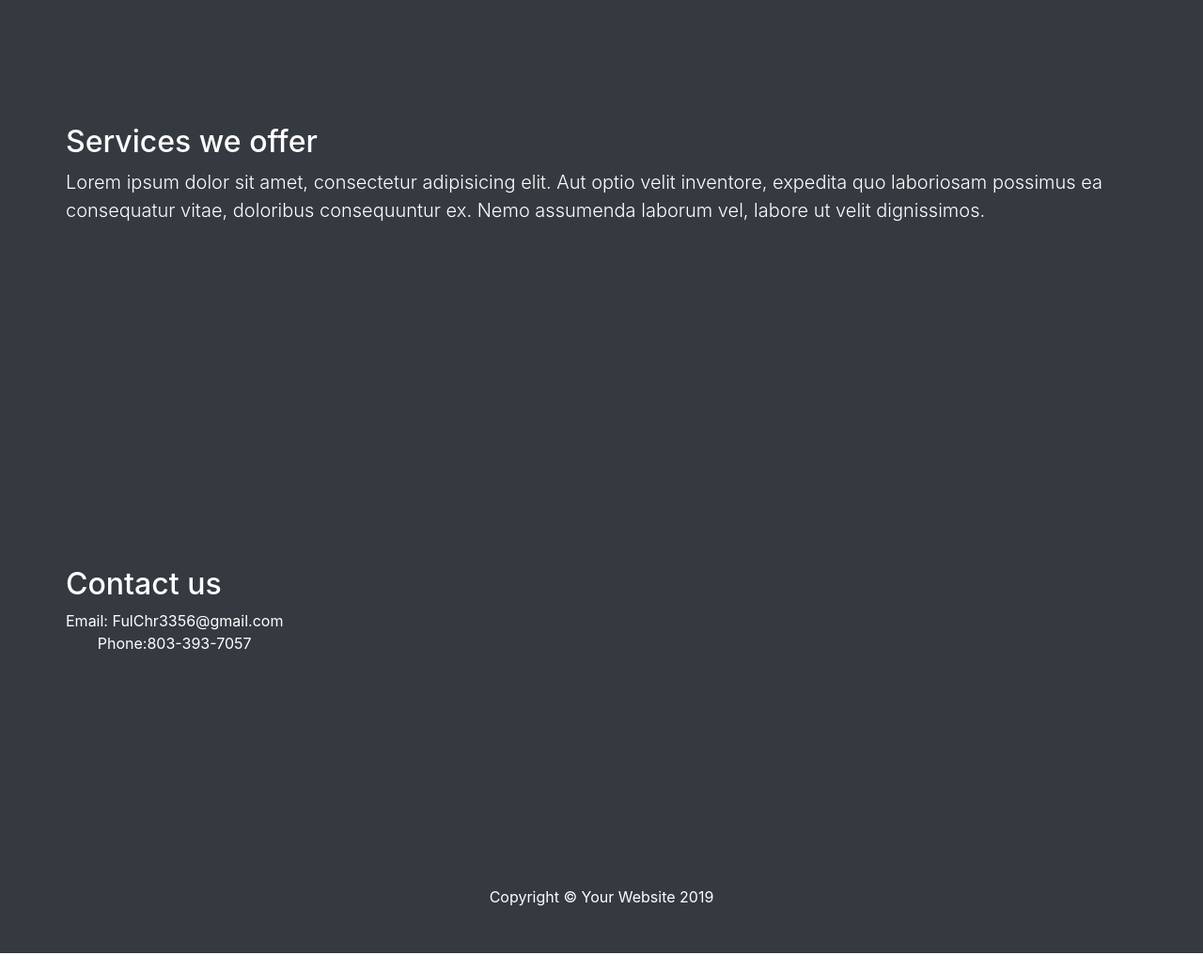
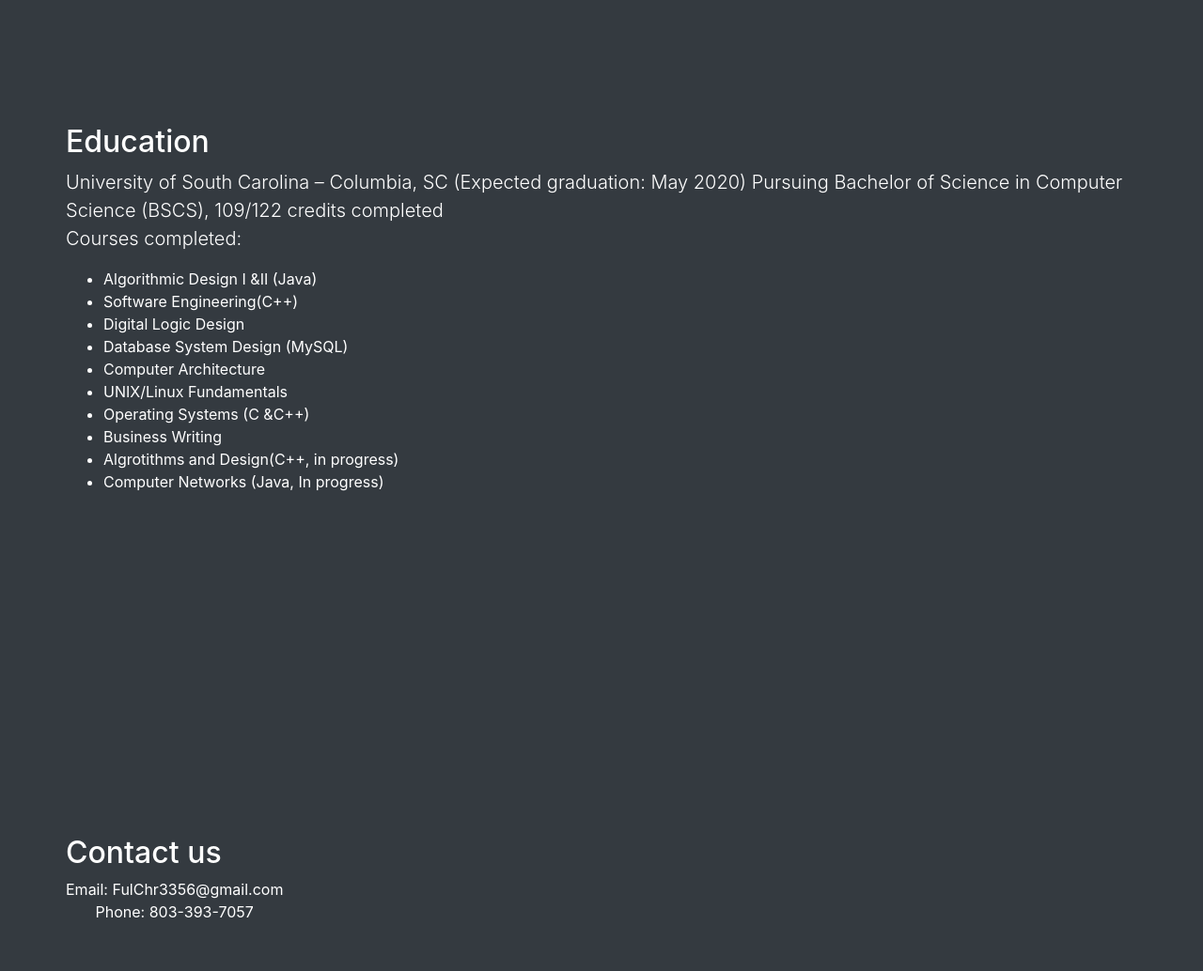
Before and after one commit to FulChr3356/github.io, a website with bundled scripts: page index.html in a window 1280 px wide. Shown: the part 1060-2094 px from the top of the page at 94% size. Built offline with nearby package versions, Linux system fonts and the light colour scheme.

Commit message:
education

```diff
--- a/index.html
+++ b/index.html
@@ -23,7 +23,7 @@
   <!-- Navigation -->
   <nav class="navbar navbar-expand-lg navbar-dark bg-dark fixed-top" id="mainNav">
     <div class="container">
-      <a class="navbar-brand js-scroll-trigger" href="#page-top"> Bootstrap</a>
+      <a class="navbar-brand js-scroll-trigger" href="#page-top"> Back to top</a>
       <button class="navbar-toggler" type="button" data-toggle="collapse" data-target="#navbarResponsive" aria-controls="navbarResponsive" aria-expanded="false" aria-label="Toggle navigation">
         <span class="navbar-toggler-icon"></span>
       </button>
@@ -73,8 +73,21 @@
     <div class="container">
       <div class="row">
         <div class="bg-dark text-white">
-          <h2>Services we offer</h2>
-          <p class="lead">Lorem ipsum dolor sit amet, consectetur adipisicing elit. Aut optio velit inventore, expedita quo laboriosam possimus ea consequatur vitae, doloribus consequuntur ex. Nemo assumenda laborum vel, labore ut velit dignissimos.</p>
+          <h2>Education</h2>
+          <p class="lead">University of South Carolina – Columbia, SC (Expected graduation: May 2020)
+              Pursuing Bachelor of Science in Computer Science (BSCS), 109/122 credits completed<br> Courses completed:  </p>
+            <ul>
+              <li>Algorithmic Design I &amp;II (Java)</li>
+              <li>Software Engineering(C++)</li>
+              <li>Digital Logic Design</li>
+              <li>Database System Design (MySQL)</li>
+              <li>Computer Architecture</li>
+              <li>UNIX/Linux Fundamentals</li>
+              <li>Operating Systems (C &amp;C++)</li>
+              <li>Business Writing</li>
+              <li>Algrotithms and Design(C++, in progress)</li>
+              <li>Computer Networks (Java, In progress)</li>
+              </ul>
         </div>
       </div>
     </div>
@@ -85,7 +98,7 @@
       <div class="row">
         <div class="py-5 bg-dark text-white" >
           <h2>Contact us</h2>
-          <p class="m-0 text-center text-white">    Email: FulChr3356@gmail.com <br> Phone:803-393-7057 </p>
+          <p class="m-0 text-center text-white"> Email: FulChr3356@gmail.com <br>Phone: 803-393-7057 </p>
         </div>
       </div>
     </div>
@@ -94,7 +107,7 @@
   <!-- Footer -->
   <footer class="py-5 bg-dark">
     <div class="container">
-      <p class="m-0 text-center text-white">Copyright &copy; Your Website 2019</p>
+      <p class="m-0 text-center text-white">Copyright &copy; C Fulton 2019</p>
     </div>
     <!-- /.container -->
   </footer>
```
